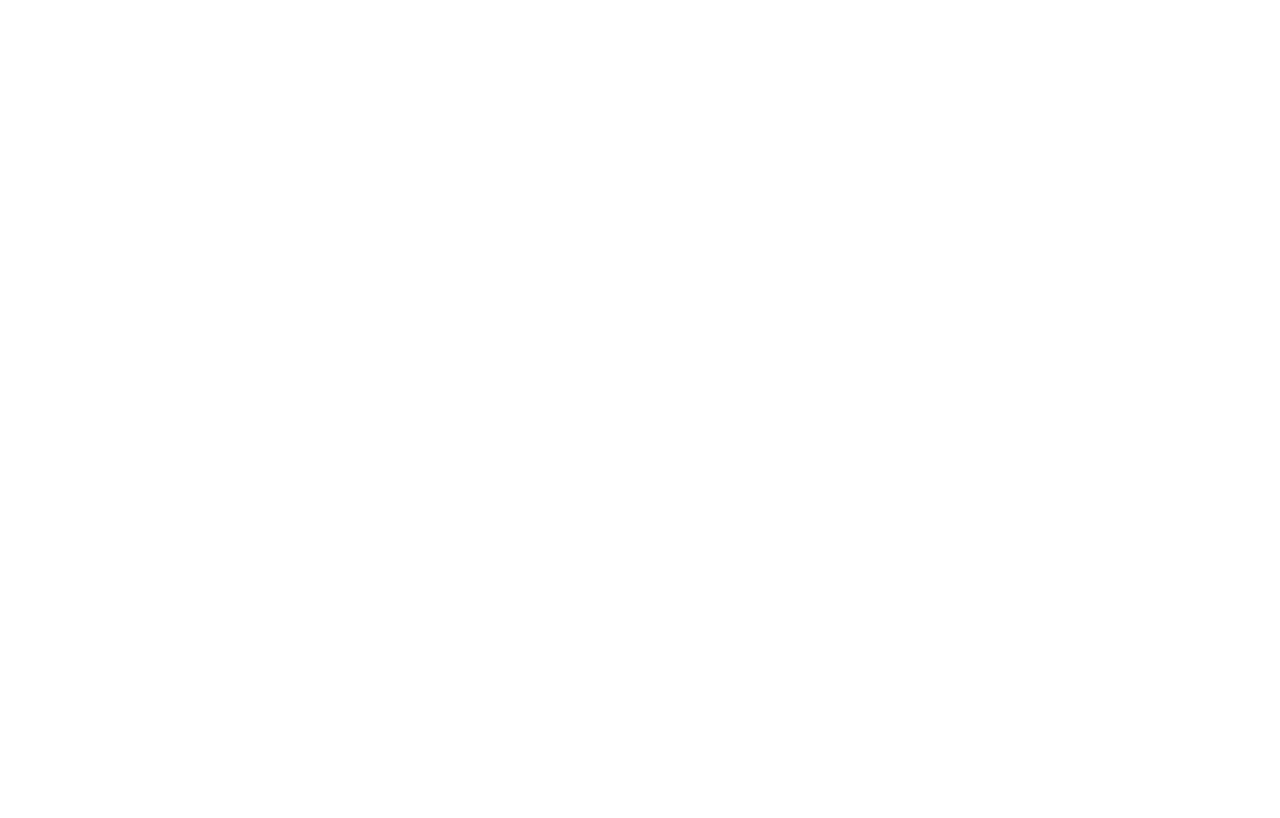
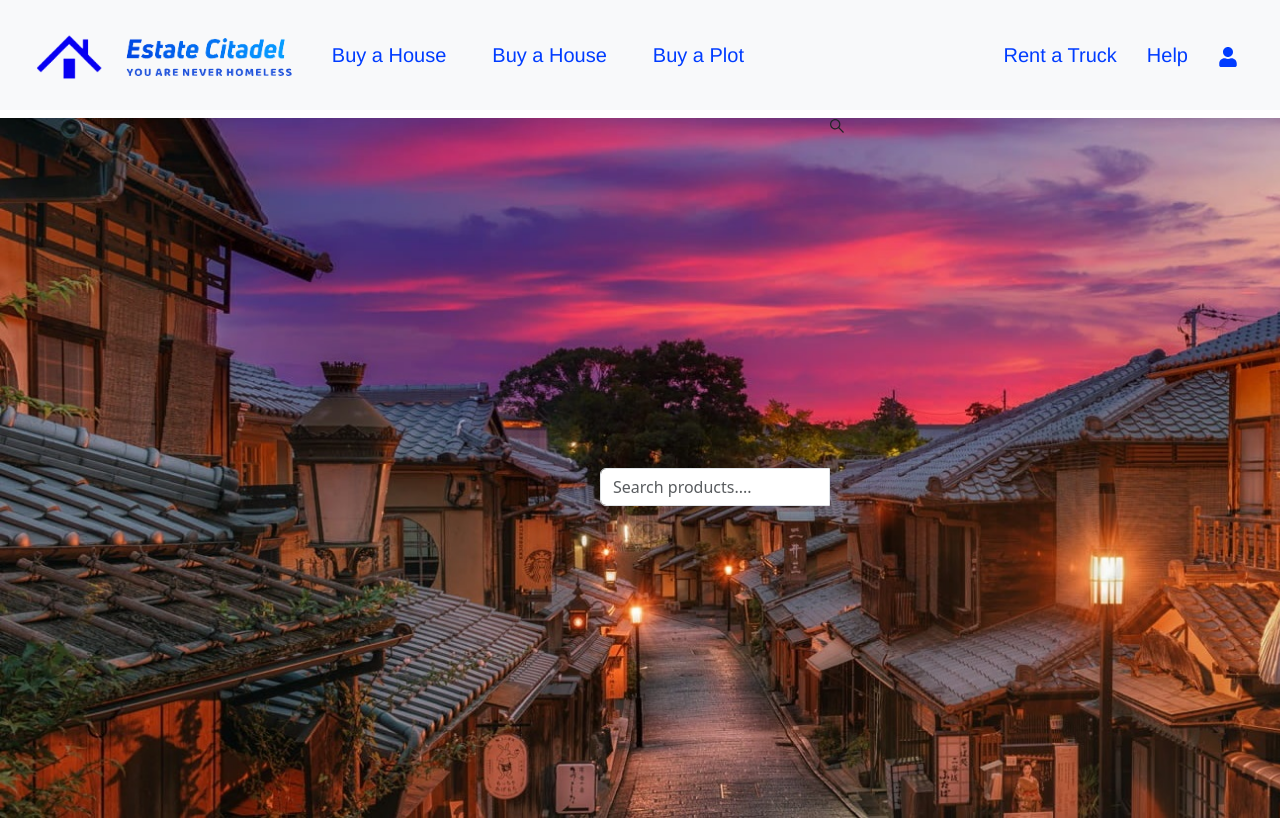
Before and after one commit to MbiydzenyuyStephen/estate-citadel, a React (Create React App) app: page /Home in a window 1280 px wide. Built offline with nearby package versions, Linux system fonts and the light colour scheme.

Commit message:
Home page added

```diff
--- a/src/App.js
+++ b/src/App.js
@@ -1,7 +1,8 @@
 import React from 'react';
 import { BrowserRouter as Router, Switch, Route } from 'react-router-dom';
-import Signup from './components/signup/SignUp';
-import Signin from './components/signin/SignIn';
+import SignUp from './components/signup/SignUp';
+import SignIn from './components/signin/SignIn';
+import Home from './components/home/Home';
 
 
 function App() {
@@ -9,9 +10,11 @@
     <Router>
         <Switch>
             <Route exact path="/"
-            component={Signin} />
-            <Route  path="/signup"
-            component={Signup} />
+            component={SignIn} />
+            <Route  path="/SignUp"
+            component={SignUp} />
+            <Route  path="/Home"
+            component={Home} />
         </Switch>
     </Router>
   );
--- /dev/null
+++ b/src/components/home/Home.jsx
@@ -0,0 +1,34 @@
+import React from "react";
+import NavBar from "../navbar/NavBar";
+import { FaSistrix } from "react-icons/fa";
+import "./home.css";
+
+const Home = () => {
+  return (
+    <div className="parent-div">
+      <NavBar />
+
+      <h1 className="search-area"></h1>
+
+      <div className="search-section">
+        <div class="row">
+          <div class="col-md-8">
+            <div class="input-group mb-3">
+              <input
+                type="text"
+                class="form-control input-text"
+                placeholder="Search products...."
+
+                />
+                <FaSistrix/>
+              </div>
+
+
+            </div>
+          </div>
+        </div>
+      </div>
+  );
+};
+
+export default Home;
--- /dev/null
+++ b/src/components/home/home.css
@@ -0,0 +1,22 @@
+.search-section {
+    background-image: url(../../assets/search-section-bg.jpg);
+    height: 700px;
+    background-size: cover;
+    background-repeat: no-repeat;
+}
+
+.input-text:focus{
+    box-shadow: 0px 0px 0px;
+    outline: 0px;
+    height: 300px;
+    width: 500px;
+}
+
+.form-control {
+    border: 3px solid #ffffff;
+    border-radius: 100px;
+    margin-top: 350px;
+    margin-left: 600px;
+    /* margin-right: 50px; */
+
+}
--- /dev/null
+++ b/src/components/navbar/NavBar.jsx
@@ -0,0 +1,63 @@
+import React from "react";
+import logo from "../../assets/logo.png";
+import { FaUser } from "react-icons/fa";
+import { Link } from "react-router-dom";
+import "./navbar.css";
+
+const NavBar = () => {
+  return (
+    <nav className="navbar navbar-expand-lg bg-body-tertiary">
+      <div class="container-fluid">
+        <a class="navbar-brand">
+          <Link to="/Home">
+            <img src={logo} alt="Logo" />
+          </Link>
+        </a>
+        <button
+          class="navbar-toggler"
+          type="button"
+          data-bs-toggle="collapse"
+          data-bs-target="#navbarTogglerDemo02"
+          aria-controls="navbarTogglerDemo02"
+          aria-expanded="false"
+          aria-label="Toggle navigation"
+        >
+          <span className="navbar-toggler-icon"></span>
+        </button>
+        <div className="collapse navbar-collapse" id="navbarTogglerDemo02">
+          <ul className="navbar-nav me-auto mb-2 mb-lg-0">
+            <li className="nav-item" >
+              <Link className="nav-link" id="navBarLinks" to="/BuyHouse">
+                Buy a House
+              </Link>
+            </li>
+            <li className="nav-item" >
+              <Link className="nav-link" id="navBarLinks" to="/RentHouse">
+                Buy a House
+              </Link>
+            </li>
+            <li className="nav-item" id="navBarLinks">
+              <Link className="nav-link" id="navBarLinks" to="/BuyPlot">
+                Buy a Plot
+              </Link>
+            </li>
+          </ul>
+
+          <div className="d-flex" role="search">
+              <Link className="nav-link" id="navBarLinks" to="/BuyPlot">
+                Rent a Truck
+              </Link>
+            <Link  to="/Help" className="nav-link"  id="navBarLinks" >
+                Help
+            </Link>
+            <Link  to="/Profile" className="nav-link"  id="navBarLinks">
+                <FaUser/>
+            </Link>
+          </div>
+        </div>
+      </div>
+    </nav>
+  );
+};
+
+export default NavBar;
--- /dev/null
+++ b/src/components/navbar/navbar.css
@@ -0,0 +1,52 @@
+.navbar {
+  background-color: rgb(218, 18, 18);
+  height: 110px;
+
+}
+
+.navbar-brand img {
+  height: 125px;
+  width: auto;
+}
+
+.navbar-toggler {
+  border: none;
+}
+
+
+.navbar-collapse {
+  justify-content: flex-end;
+}
+
+
+#navBarLinks {
+  color: #003cff;
+  font-size: 20px;
+  margin-right: 30px;
+  font-family: Helvetica ;
+}
+
+Lato
+Open Sans
+Montserrat
+Roboto
+Helvetica
+
+.d-flex .nav-link {
+  margin-right: 10px;
+  color: rgba(252, 0, 0, 0.5);
+  font-size: 16px;
+  text-decoration: none;
+}
+
+.d-flex .nav-link:hover {
+  color: rgba(0, 0, 0, 0.7);
+}
+
+.nav-link svg {
+  vertical-align: middle;
+}
+
+#navBarLinks:hover {
+  color: #181717;
+}
--- a/src/components/signin/signin.jsx
+++ b/src/components/signin/signin.jsx
@@ -6,10 +6,10 @@
 const SignIn = () => {
   return (
     <div className="signInContainer">
-      <h1 className="signInHeader">ESTATE CITADEL</h1>
+      <h2 className="signInHeader">ESTATE CITADEL</h2>
       <div className="signInForm">
         <img className="signInLogo" src={logo} alt="Logo" width="250" height="100" />
-        <h3 className="signinFormTitle">Signin</h3>
+        <h2 className="signinFormTitle">Signin</h2>
         <form className="formbody">
           <div className="form-group">
             <label for="email">Email</label>
@@ -37,6 +37,7 @@
           <Link to="/signup">
             <button className="signInAccountButton">I dont have an account</button>
           </Link>
+          <Link to="/Home">Go to Home</Link>
         </form>
       </div>
     </div>
--- a/src/components/signup/signup.jsx
+++ b/src/components/signup/signup.jsx
@@ -9,7 +9,7 @@
       <h1 className="signUpHeader">ESTATE CITADEL</h1>
       <div className="signUpForm">
         <img className="signUpLogo" src={logo} alt="Logo" width="250" height="100" />
-        <h3 className="signinFormTitle">Sign Up</h3>
+        <h2 className="signinFormTitle">Sign Up</h2>
         <form>
           <div className="form-group">
             <label for="email">Username</label>
```
Also changed, not shown: package.json (+6 -1 lines), src/assets/search-section-bg.jpg (added), src/index.css (line endings or trailing spaces), 1 other file (tests, documents, lock files or other folders).
